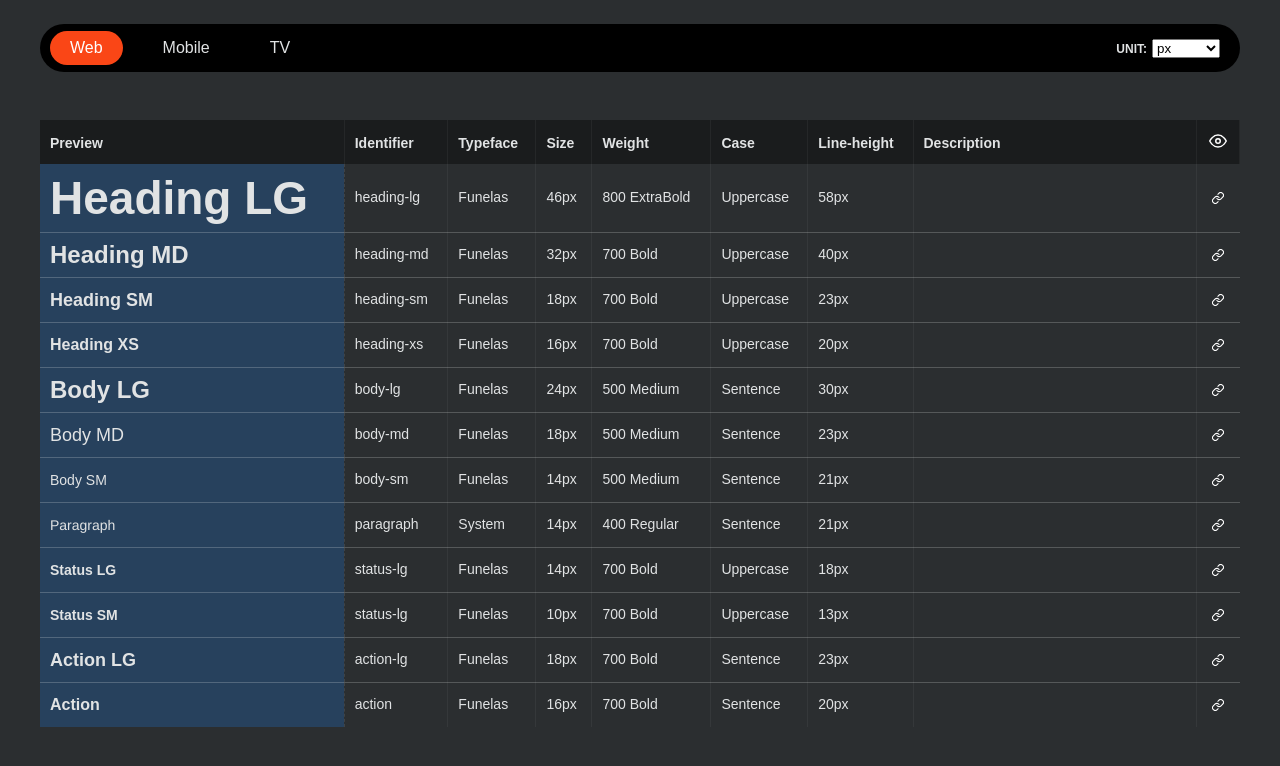
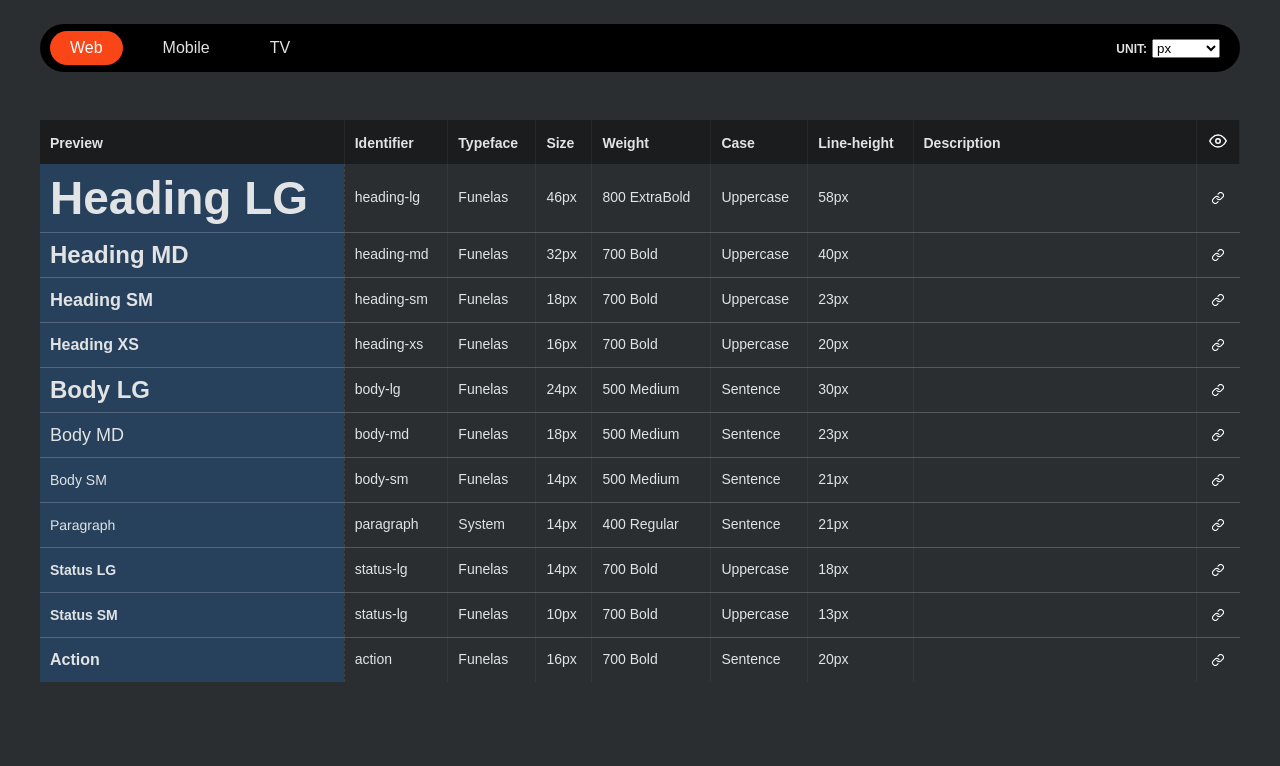
Before and after one commit to kamicrafted/typography_prototype, a Vue app: page /#/table in a window 1280 px wide. Shown: the top 766 px of the page. Built offline with nearby package versions, Linux system fonts and the light colour scheme; a web font is replaced by a local one.

Commit message:
updated use case previews

```diff
--- a/src/assets/data/mobile-type.json
+++ b/src/assets/data/mobile-type.json
@@ -9,7 +9,7 @@
       "case": "Sentence",
       "lineheight": "30",
       "description": "",
-      "img": "http://client.kamicrafted.com/fubo/typescale/previews/heading-lg/mobile.jpg"
+      "img": "http://client.kamicrafted.com/fubo/typescale/previews/mobile/heading-lg.jpg"
     },
     {
       "title": "Heading MD",
@@ -20,7 +20,7 @@
       "case": "Uppercase",
       "lineheight": "23",
       "description": "",
-      "img": "http://client.kamicrafted.com/fubo/typescale/previews/heading-md/mobile.jpg"
+      "img": "http://client.kamicrafted.com/fubo/typescale/previews/mobile/heading-md.jpg"
     },
     {
       "title": "Heading SM",
@@ -31,7 +31,7 @@
       "case": "Sentence, Uppercase",
       "lineheight": "20",
       "description": "",
-      "img": "http://client.kamicrafted.com/fubo/typescale/previews/heading-sm/mobile.jpg"
+      "img": "http://client.kamicrafted.com/fubo/typescale/previews/mobile/heading-sm.jpg"
     },
     {
       "title": "Heading XS",
@@ -42,7 +42,7 @@
       "case": "Sentence, Uppercase",
       "lineheight": "18",
       "description": "",
-      "img": "http://client.kamicrafted.com/fubo/typescale/previews/heading-xs/mobile.jpg"
+      "img": "http://client.kamicrafted.com/fubo/typescale/previews/mobile/heading-xs.jpg"
     },
     {
       "title": "Body LG",
@@ -53,7 +53,7 @@
       "case": "Sentence",
       "lineheight": "24",
       "description": "",
-      "img": "http://client.kamicrafted.com/fubo/typescale/previews/body-lg/mobile.jpg"
+      "img": "http://client.kamicrafted.com/fubo/typescale/previews/mobile/body-lg.jpg"
     },
     {
       "title": "Body MD",
@@ -64,7 +64,7 @@
       "case": "Sentence",
       "lineheight": "21",
       "description": "",
-      "img": "http://client.kamicrafted.com/fubo/typescale/previews/body-md/mobile.jpg"
+      "img": "http://client.kamicrafted.com/fubo/typescale/previews/mobile/body-md.jpg"
     },
     {
       "title": "Body SM",
@@ -75,7 +75,7 @@
       "case": "Sentence",
       "lineheight": "15",
       "description": "",
-      "img": "http://client.kamicrafted.com/fubo/typescale/previews/body-sm/mobile.jpg"
+      "img": "http://client.kamicrafted.com/fubo/typescale/previews/mobile/body-sm.jpg"
     },
     {
       "title": "Paragraph",
@@ -86,7 +86,7 @@
       "case": "Sentence",
       "lineheight": "24",
       "description": "",
-      "img": "http://client.kamicrafted.com/fubo/typescale/previews/paragraph/mobile.jpg"
+      "img": "http://client.kamicrafted.com/fubo/typescale/previews/mobile/paragraph.jpg"
     },
     {
       "title": "Status",
@@ -97,29 +97,18 @@
       "case": "Uppercase",
       "lineheight": "15",
       "description": "",
-      "img": "http://client.kamicrafted.com/fubo/typescale/previews/status/mobile.jpg"
+      "img": "http://client.kamicrafted.com/fubo/typescale/previews/mobile/status.jpg"
     },
     {
-      "title": "Action LG",
-      "classname": "action-lg",
+      "title": "Action",
+      "classname": "action",
       "face": "Funelas",
       "size": "16",
       "weight": "700 Bold",
       "case": "Sentence",
       "lineheight": "20",
       "description": "",
-      "img": "http://client.kamicrafted.com/fubo/typescale/previews/action-lg/mobile.jpg"
-    },
-    {
-      "title": "Action",
-      "classname": "action",
-      "face": "Funelas",
-      "size": "14",
-      "weight": "700 Bold",
-      "case": "Sentence",
-      "lineheight": "18",
-      "description": "",
-      "img": "http://client.kamicrafted.com/fubo/typescale/previews/action-md/mobile.jpg"
+      "img": "http://client.kamicrafted.com/fubo/typescale/previews/mobile/action.jpg"
     }
   ]
 }
--- a/src/assets/data/tv-type.json
+++ b/src/assets/data/tv-type.json
@@ -9,7 +9,7 @@
       "case": "Sentence, Capital",
       "lineheight": "90",
       "description": "",
-      "img": "http://client.kamicrafted.com/fubo/typescale/previews/heading-lg/tv.jpg"
+      "img": "http://client.kamicrafted.com/fubo/typescale/previews/tv/heading-lg.jpg"
     },
     {
       "title": "Heading MD",
@@ -20,7 +20,7 @@
       "case": "Sentence",
       "lineheight": "58",
       "description": "",
-      "img": "http://client.kamicrafted.com/fubo/typescale/previews/heading-md/tv.jpg"
+      "img": "http://client.kamicrafted.com/fubo/typescale/previews/tv/heading-md.jpg"
     },
     {
       "title": "Heading SM",
@@ -31,7 +31,7 @@
       "case": "Sentence, Uppercase",
       "lineheight": "40",
       "description": "",
-      "img": "http://client.kamicrafted.com/fubo/typescale/previews/heading-sm/tv.jpg"
+      "img": "http://client.kamicrafted.com/fubo/typescale/previews/tv/heading-sm.jpg"
     },
     {
       "title": "Heading XS",
@@ -42,18 +42,7 @@
       "case": "Sentence, Uppercase",
       "lineheight": "35",
       "description": "",
-      "img": "http://client.kamicrafted.com/fubo/typescale/previews/heading-xs/tv.jpg"
-    },
-    {
-      "title": "Heading XXS",
-      "classname": "heading-xxs",
-      "face": "Funelas",
-      "size": "18",
-      "weight": "800 ExtraBold",
-      "case": "Uppercase",
-      "lineheight": "23",
-      "description": "",
-      "img": "http://client.kamicrafted.com/fubo/typescale/previews/heading-xxs/tv.jpg"
+      "img": "http://client.kamicrafted.com/fubo/typescale/previews/tv/heading-xs.jpg"
     },
     {
       "title": "Body LG",
@@ -64,7 +53,7 @@
       "case": "Sentence",
       "lineheight": "48",
       "description": "",
-      "img": "http://client.kamicrafted.com/fubo/typescale/previews/body-lg/tv.jpg"
+      "img": "http://client.kamicrafted.com/fubo/typescale/previews/tv/body-lg.jpg"
     },
     {
       "title": "Body MD",
@@ -75,7 +64,7 @@
       "case": "Sentence, Capital",
       "lineheight": "42",
       "description": "",
-      "img": "http://client.kamicrafted.com/fubo/typescale/previews/body-md/tv.jpg"
+      "img": "http://client.kamicrafted.com/fubo/typescale/previews/tv/body-md.jpg"
     },
     {
       "title": "Body SM",
@@ -86,18 +75,7 @@
       "case": "Sentence, Capital",
       "lineheight": "30",
       "description": "",
-      "img": "http://client.kamicrafted.com/fubo/typescale/previews/body-sm/tv.jpg"
-    },
-    {
-      "title": "Body XS",
-      "classname": "body-xs",
-      "face": "Funelas",
-      "size": "18",
-      "weight": "500 Medium",
-      "case": "Sentence, Capital",
-      "lineheight": "23",
-      "description": "",
-      "img": "http://client.kamicrafted.com/fubo/typescale/previews/body-xs/tv.jpg"
+      "img": "http://client.kamicrafted.com/fubo/typescale/previews/tv/body-sm.jpg"
     },
     {
       "title": "Paragraph",
@@ -108,21 +86,10 @@
       "case": "Sentence",
       "lineheight": "42",
       "description": "",
-      "img": "http://client.kamicrafted.com/fubo/typescale/previews/paragraph/tv.jpg"
+      "img": "http://client.kamicrafted.com/fubo/typescale/previews/tv/paragraph.jpg"
     },
     {
-      "title": "Navigation",
-      "classname": "navigation",
-      "face": "Funelas",
-      "size": "32",
-      "weight": "800 ExtraBold",
-      "case": "Uppercase",
-      "lineheight": "40",
-      "description": "",
-      "img": "http://client.kamicrafted.com/fubo/typescale/previews/heading-lg/navigation.jpg"
-    },
-    {
-      "title": "Status LG",
+      "title": "Status",
       "classname": "status-lg",
       "face": "Funelas",
       "size": "24",
@@ -130,29 +97,7 @@
       "case": "Uppercase",
       "lineheight": "30",
       "description": "",
-      "img": "http://client.kamicrafted.com/fubo/typescale/previews/heading-lg/status-lg.jpg"
-    },
-    {
-      "title": "Status MD",
-      "classname": "status-md",
-      "face": "Funelas",
-      "size": "18",
-      "weight": "800 ExtraBold",
-      "case": "Uppercase",
-      "lineheight": "23",
-      "description": "",
-      "img": "http://client.kamicrafted.com/fubo/typescale/previews/status-md/tv.jpg"
-    },
-    {
-      "title": "Status SM",
-      "classname": "status-sm",
-      "face": "Funelas",
-      "size": "16",
-      "weight": "800 ExtraBold",
-      "case": "Uppercase",
-      "lineheight": "20",
-      "description": "",
-      "img": "http://client.kamicrafted.com/fubo/typescale/previews/status-sm/tv.jpg"
+      "img": "http://client.kamicrafted.com/fubo/typescale/previews/tv/status.jpg"
     },
     {
       "title": "Action",
@@ -163,7 +108,7 @@
       "case": "Sentence",
       "lineheight": "40",
       "description": "",
-      "img": "http://client.kamicrafted.com/fubo/typescale/previews/action-lg/tv.jpg"
+      "img": "http://client.kamicrafted.com/fubo/typescale/previews/tv/action.jpg"
     }
   ]
 }
--- a/src/assets/data/web-type.json
+++ b/src/assets/data/web-type.json
@@ -9,7 +9,7 @@
       "case": "Uppercase",
       "lineheight": "58",
       "description": "",
-      "img": "http://client.kamicrafted.com/fubo/typescale/previews/heading-lg/web.jpg"
+      "img": "http://client.kamicrafted.com/fubo/typescale/previews/web/heading-lg.jpg"
     },
     {
       "title": "Heading MD",
@@ -20,7 +20,7 @@
       "case": "Uppercase",
       "lineheight": "40",
       "description": "",
-      "img": "http://client.kamicrafted.com/fubo/typescale/previews/heading-md/web.jpg"
+      "img": "http://client.kamicrafted.com/fubo/typescale/previews/web/heading-md.jpg"
     },
     {
       "title": "Heading SM",
@@ -31,7 +31,7 @@
       "case": "Uppercase",
       "lineheight": "23",
       "description": "",
-      "img": "http://client.kamicrafted.com/fubo/typescale/previews/heading-sm/web.jpg"
+      "img": "http://client.kamicrafted.com/fubo/typescale/previews/web/heading-sm.jpg"
     },
     {
       "title": "Heading XS",
@@ -42,7 +42,7 @@
       "case": "Uppercase",
       "lineheight": "20",
       "description": "",
-      "img": "http://client.kamicrafted.com/fubo/typescale/previews/heading-xs/web.jpg"
+      "img": "http://client.kamicrafted.com/fubo/typescale/previews/web/heading-xs.jpg"
     },
     {
       "title": "Body LG",
@@ -53,7 +53,7 @@
       "case": "Sentence",
       "lineheight": "30",
       "description": "",
-      "img": "http://client.kamicrafted.com/fubo/typescale/previews/body-lg/web.jpg"
+      "img": "http://client.kamicrafted.com/fubo/typescale/previews/web/body-lg.jpg"
     },
     {
       "title": "Body MD",
@@ -64,7 +64,7 @@
       "case": "Sentence",
       "lineheight": "23",
       "description": "",
-      "img": "http://client.kamicrafted.com/fubo/typescale/previews/body-md/web.jpg"
+      "img": "http://client.kamicrafted.com/fubo/typescale/previews/web/body-md.jpg"
     },
     {
       "title": "Body SM",
@@ -75,7 +75,7 @@
       "case": "Sentence",
       "lineheight": "21",
       "description": "",
-      "img": "http://client.kamicrafted.com/fubo/typescale/previews/body-sm/web.jpg"
+      "img": "http://client.kamicrafted.com/fubo/typescale/previews/web/body-sm.jpg"
     },
     {
       "title": "Paragraph",
@@ -86,7 +86,7 @@
       "case": "Sentence",
       "lineheight": "21",
       "description": "",
-      "img": "http://client.kamicrafted.com/fubo/typescale/previews/paragraph/web.jpg"
+      "img": "http://client.kamicrafted.com/fubo/typescale/previews/web/paragraph.jpg"
     },
     {
       "title": "Status LG",
@@ -97,7 +97,7 @@
       "case": "Uppercase",
       "lineheight": "18",
       "description": "",
-      "img": "http://client.kamicrafted.com/fubo/typescale/previews/status-lg/web.jpg"
+      "img": "http://client.kamicrafted.com/fubo/typescale/previews/web/status.jpg"
     },
     {
       "title": "Status SM",
@@ -108,18 +108,7 @@
       "case": "Uppercase",
       "lineheight": "13",
       "description": "",
-      "img": "http://client.kamicrafted.com/fubo/typescale/previews/web/subhead-md.jpg"
-    },
-    {
-      "title": "Action LG",
-      "classname": "action-lg",
-      "face": "Funelas",
-      "size": "18",
-      "weight": "700 Bold",
-      "case": "Sentence",
-      "lineheight": "23",
-      "description": "",
-      "img": "http://client.kamicrafted.com/fubo/typescale/previews/action-lg/web.jpg"
+      "img": "http://client.kamicrafted.com/fubo/typescale/previews/web/status-sm.jpg"
     },
     {
       "title": "Action",
@@ -130,7 +119,7 @@
       "case": "Sentence",
       "lineheight": "20",
       "description": "",
-      "img": "http://client.kamicrafted.com/fubo/typescale/previews/action-md/web.jpg"
+      "img": "http://client.kamicrafted.com/fubo/typescale/previews/web/action.jpg"
     }
   ]
 }
--- a/src/views/Table.vue
+++ b/src/views/Table.vue
@@ -105,8 +105,8 @@
             <div class="preview__info">
               <div class="preview__name">{{ platformArray[currentPlatformID] }} - {{ item.title }}</div>
               <div class="preview__nav">
-                <div class="preview__nav--prev" @click="prevPreview()"><</div>
-                <div class="preview__nav--next" @click="nextPreview()">></div>
+                <div class="preview__nav--prev" @click="prevPreview()">←</div>
+                <div class="preview__nav--next" @click="nextPreview()">→</div>
               </div>
             </div>
             <img
@@ -416,10 +416,6 @@ export default {
           background-color: $grey-cool-60;
         }
       }
-
-      &--next {
-
-      }
     }
 
     &.active {
```
Also changed, not shown: 1 other file (tests, documents, lock files or other folders).
